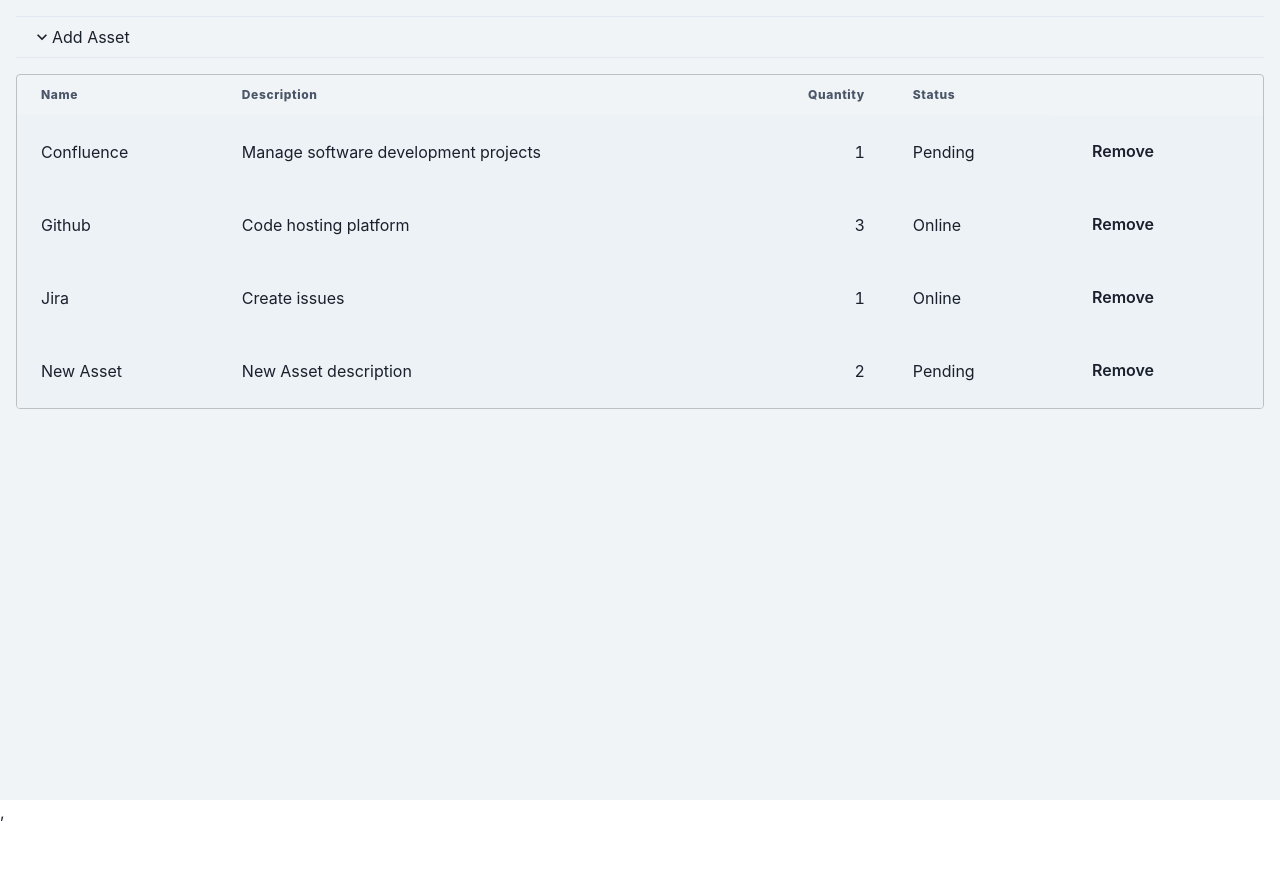
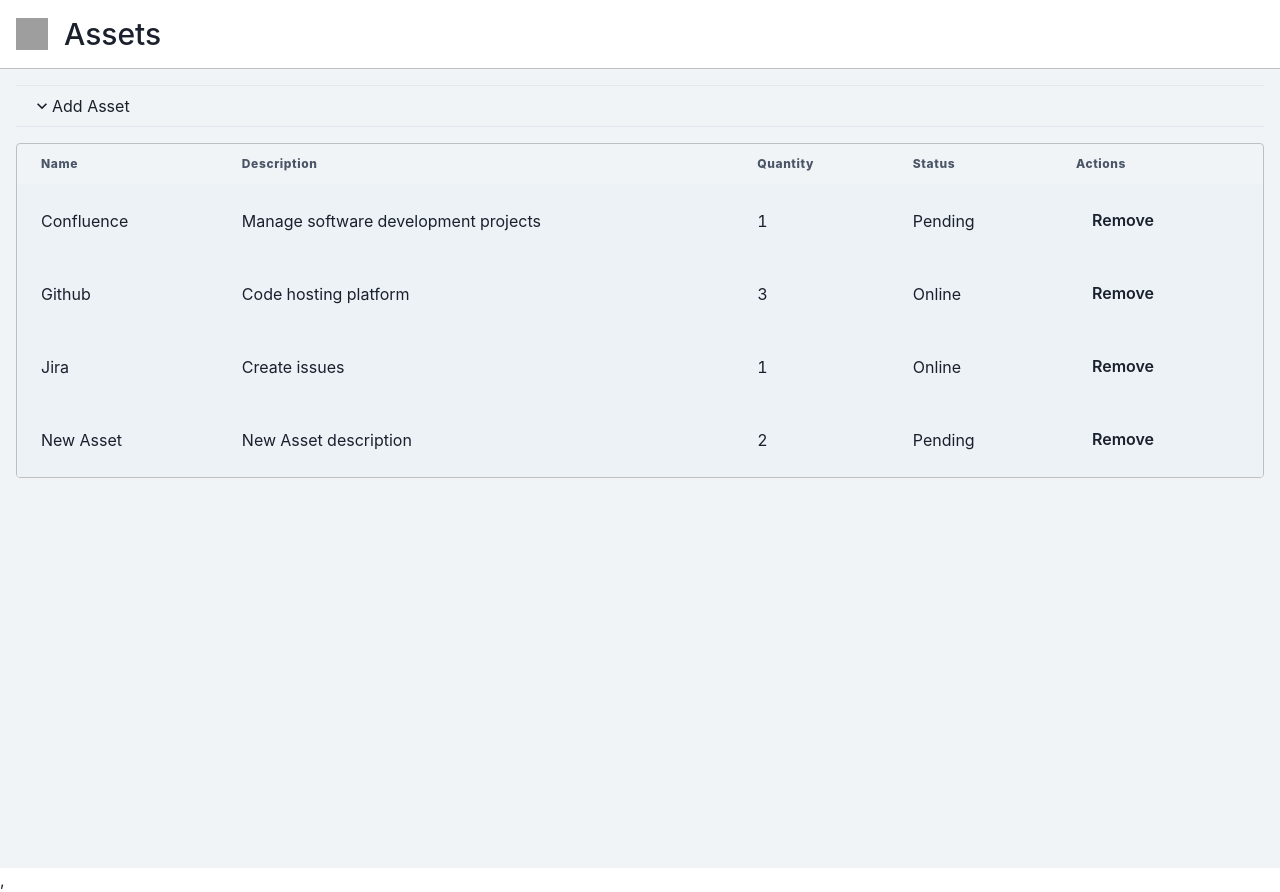
Before and after one commit to oscar-hustlebox/todo-app, a React app: page / in a window 1280 px wide. Before the commit the page ends 824 px from the top, so only its background shows below. Built offline with nearby package versions, Linux system fonts and the light colour scheme; grey boxes are pictures that could not be loaded.

Commit message:
feat: add top bar

```diff
--- a/src/components/AddAsset/AddAsset.tsx
+++ b/src/components/AddAsset/AddAsset.tsx
@@ -1,5 +1,5 @@
 import React, { ReactElement } from 'react';
-import { Accordion, AccordionButton, AccordionIcon, AccordionItem, AccordionPanel, Box } from '@chakra-ui/react';
+import { Accordion, AccordionButton, AccordionIcon, AccordionItem, AccordionPanel, Box, Text } from '@chakra-ui/react';
 import { AssetForm } from '../AssetForm/AssetForm';
 
 export const AddAsset = (): ReactElement => {
@@ -11,7 +11,7 @@
                         <AccordionButton>
                             <AccordionIcon />
                             <Box flex="1" textAlign="left">
-                                Add Asset
+                                <Text>Add Asset</Text>
                             </Box>
                         </AccordionButton>
                     </h2>
--- a/src/components/AssetList/AssetListItem/AssetListItem.tsx
+++ b/src/components/AssetList/AssetListItem/AssetListItem.tsx
@@ -12,7 +12,7 @@
             <Tr>
                 <Td>{asset.name}</Td>
                 <Td>{asset.description}</Td>
-                <Td isNumeric>{asset.quantity}</Td>
+                <Td>{asset.quantity}</Td>
                 <Td>{asset.status}</Td>
                 <Td>
                     <Box>
--- a/src/components/AssetList/AssetListItems/AssetListItems.tsx
+++ b/src/components/AssetList/AssetListItems/AssetListItems.tsx
@@ -21,7 +21,7 @@
                                 Description
                             </Text>
                         </Th>
-                        <Th isNumeric>
+                        <Th>
                             <Text fontWeight="extrabold" casing="capitalize">
                                 Quantity
                             </Text>
@@ -29,6 +29,11 @@
                         <Th>
                             <Text fontWeight="extrabold" casing="capitalize">
                                 Status
+                            </Text>
+                        </Th>
+                        <Th>
+                            <Text fontWeight="extrabold" casing="capitalize">
+                                Actions
                             </Text>
                         </Th>
                     </Tr>
--- a/src/components/StoreFront/index.tsx
+++ b/src/components/StoreFront/index.tsx
@@ -1,4 +1,4 @@
-import { Box } from '@chakra-ui/react';
+import { Box, Flex, Heading, Image } from '@chakra-ui/react';
 import React from 'react';
 import { AddAsset } from '../AddAsset/AddAsset';
 import { AssetList } from '../AssetList';
@@ -6,11 +6,20 @@
 
 export const StoreFront = () => {
     return (
+        <>
+            <Flex paddingX={4} paddingY={4} flexDir="row" alignItems="center" gap={4}>
+                <Image src="https://bit.ly/dan-abramov" alt="Dan Abramov" width={8} height={8} />
+
+                <Heading as="h1" size="lg" fontWeight="medium">
+                    Assets
+                </Heading>
+            </Flex>
             <StyledWrapper>
                 <AddAsset />
                 <Box marginTop={4}>
                     <AssetList />
                 </Box>
             </StyledWrapper>
+        </>
     );
 };
--- a/src/components/StoreFront/styles.tsx
+++ b/src/components/StoreFront/styles.tsx
@@ -5,5 +5,6 @@
     flex-direction: column;
     height: 100vh;
     padding: 1rem;
+    border-top: 1px solid #BEBFC0;
     background-color: #F0F4F6;
 `;
```
Lines whose indentation alone changed are shown as unchanged.
